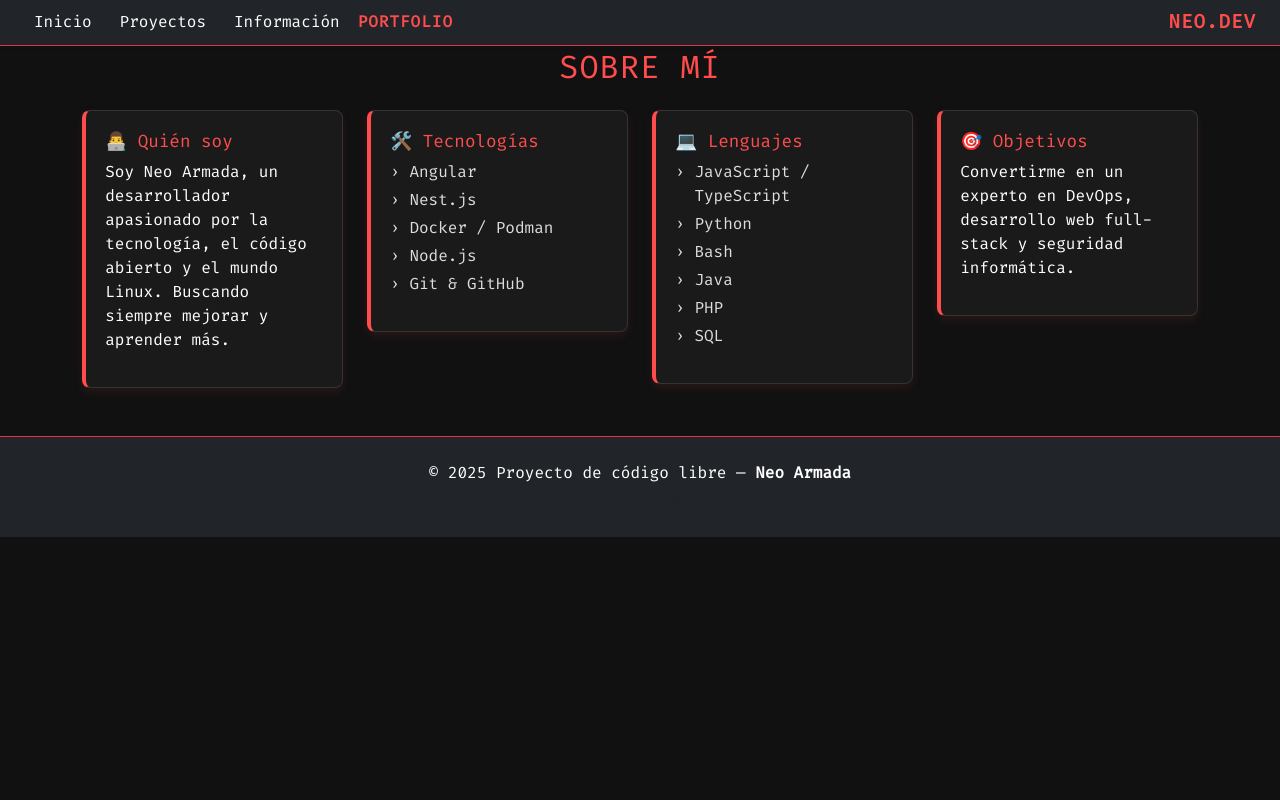
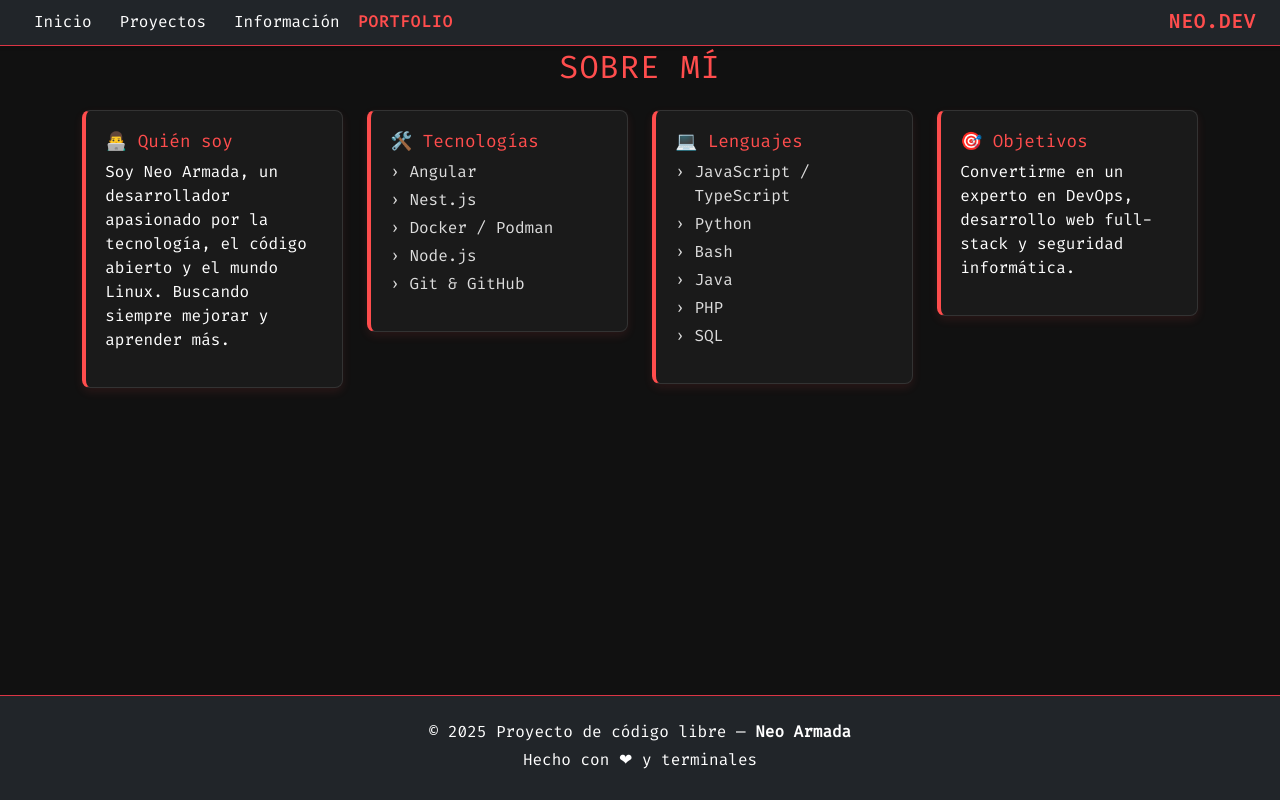
Before and after one commit to Neoarmadam/Portfolio, an Angular app in the folder portfolio_personal/: page / in a window 1280 px wide. Built offline with nearby package versions, Linux system fonts and the light colour scheme.

Commit message:
Diseño Footer
Se ha ajustado el diseño del footer.

```diff
--- a/portfolio_personal/src/app/footer/footer.component.css
+++ b/portfolio_personal/src/app/footer/footer.component.css
@@ -0,0 +1,21 @@
+.footer-text {
+    font-family: 'Fira Code', monospace;
+    font-size: 1rem;
+    color: white;
+}
+
+.footer {
+    background-color: #111;
+    border-top: 2px solid #ff4d4d;
+    padding: 20px 0;
+    position: fixed;
+    bottom: 0;
+    width: 100%;
+}
+
+.footer small {
+    font-family: 'Fira Code', monospace;
+    color: #e21919;
+    letter-spacing: 0.5px;
+    font-size: 0.9rem;
+}
--- a/portfolio_personal/src/app/footer/footer.component.html
+++ b/portfolio_personal/src/app/footer/footer.component.html
@@ -1,6 +1,6 @@
 <footer class="footer bg-dark text-light py-4 mt-5 border-top border-danger">
     <div class="container text-center">
       <p class="mb-1 footer-text">&copy; 2025 Proyecto de código libre — <strong>Neo Armada</strong></p>
-      <small class="text-muted">Hecho con ❤ y terminales</small>
+      <p class="mb-1 footer-text">Hecho con ❤ y terminales</p>
     </div>
 </footer>
--- a/portfolio_personal/src/styles.css
+++ b/portfolio_personal/src/styles.css
@@ -31,21 +31,3 @@ body {
     text-transform: uppercase;
     letter-spacing: 1px;
 }
-
-/*Estilo Footer*/
-.footer-text {
-    font-family: 'Fira Code', monospace;
-    font-size: 1rem;
-    color: white;
-}
-
-.footer {
-    background-color: #111;
-    border-top: 2px solid #ff4d4d;
-  }
-
-.footer small {
-    font-family: 'Fira Code', monospace;
-    color: #aaa;
-    letter-spacing: 0.5px;
-}
```
